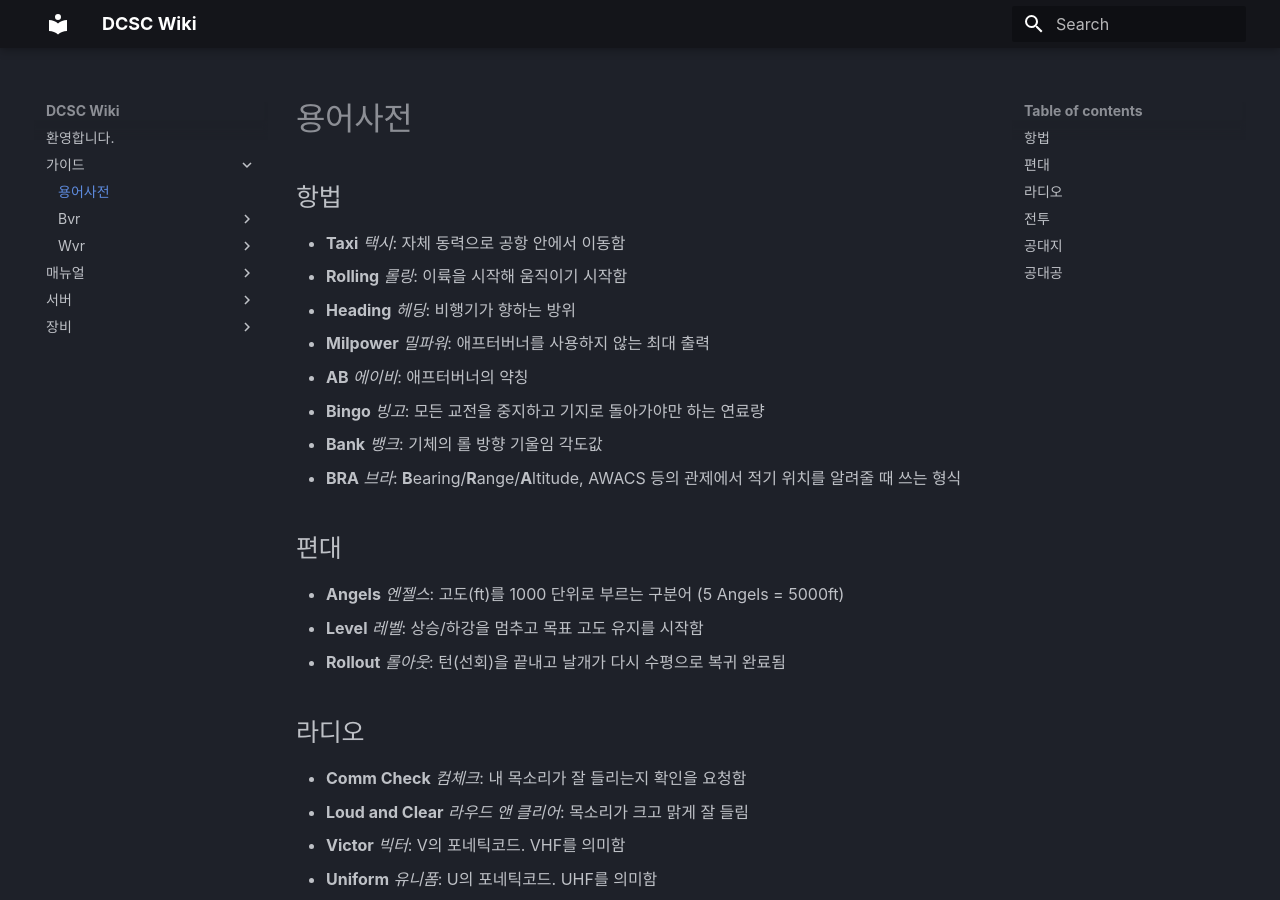
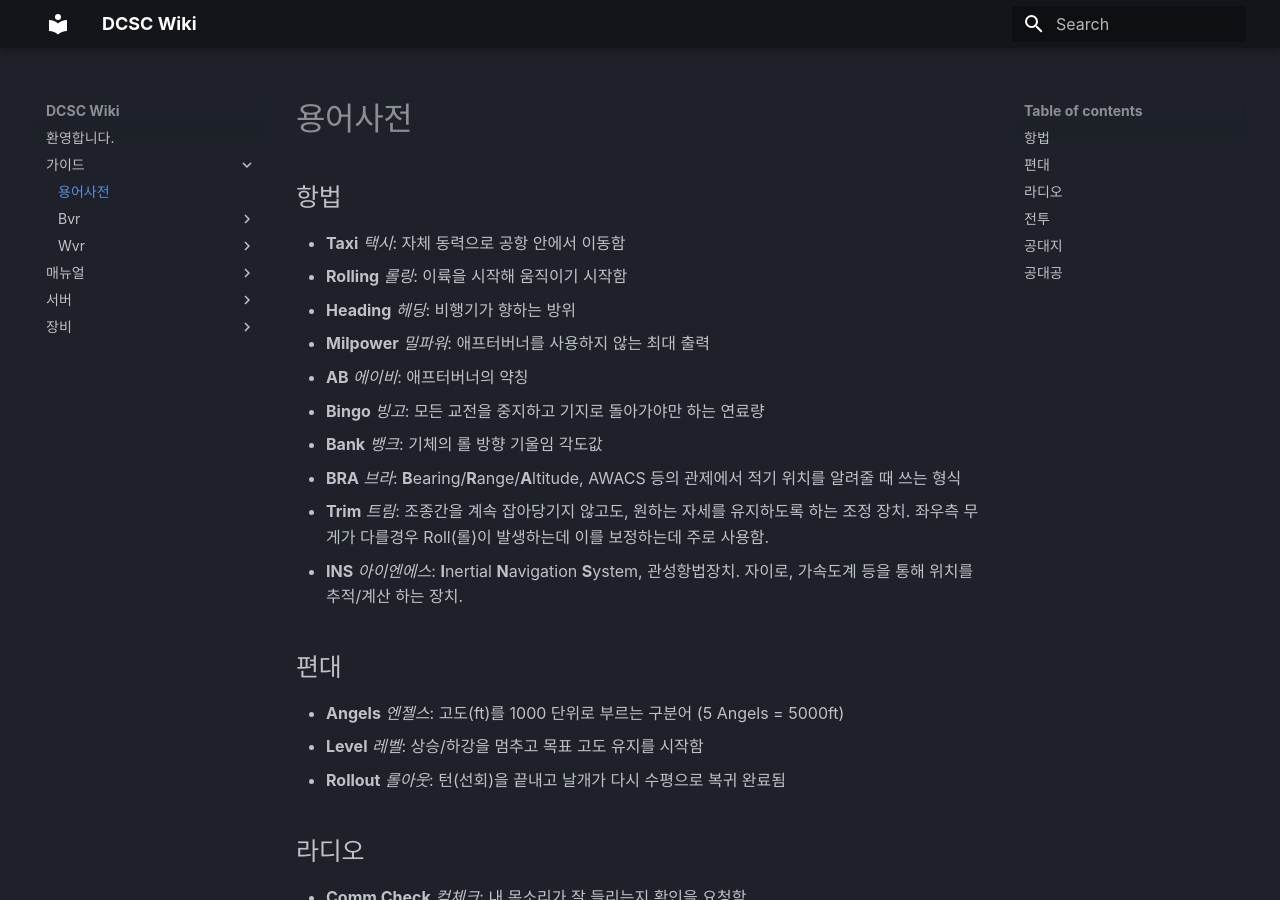
Before and after one commit to dcs-c/dcs-c.github.io, an MkDocs documentation site: the page built from docs/가이드/용어사전.md, in a window 1280 px wide and 900 px high. Built offline with MkDocs 1.6.1 and Material for MkDocs 9.7.7, drawn with Linux system fonts in a browser that asks for light colours; some web fonts are replaced.

Commit message:
Update 용어사전.md

```diff
--- a/docs/가이드/용어사전.md
+++ b/docs/가이드/용어사전.md
@@ -8,6 +8,8 @@
 * **Bingo** *빙고*: 모든 교전을 중지하고 기지로 돌아가야만 하는 연료량
 * **Bank** *뱅크*: 기체의 롤 방향 기울임 각도값
 * **BRA** *브라*: **B**earing/**R**ange/**A**ltitude, AWACS 등의 관제에서 적기 위치를 알려줄 때 쓰는 형식
+* **Trim** *트림*: 조종간을 계속 잡아당기지 않고도, 원하는 자세를 유지하도록 하는 조정 장치. 좌우측 무게가 다를경우 Roll(롤)이 발생하는데 이를 보정하는데 주로 사용함.
+* **INS** *아이엔에스*: **I**nertial **N**avigation **S**ystem, 관성항법장치. 자이로, 가속도계 등을 통해 위치를 추적/계산 하는 장치.
 ## 편대
 * **Angels** *엔젤스*: 고도(ft)를 1000 단위로 부르는 구분어 (5 Angels = 5000ft)
 * **Level** *레벨*: 상승/하강을 멈추고 목표 고도 유지를 시작함
```
